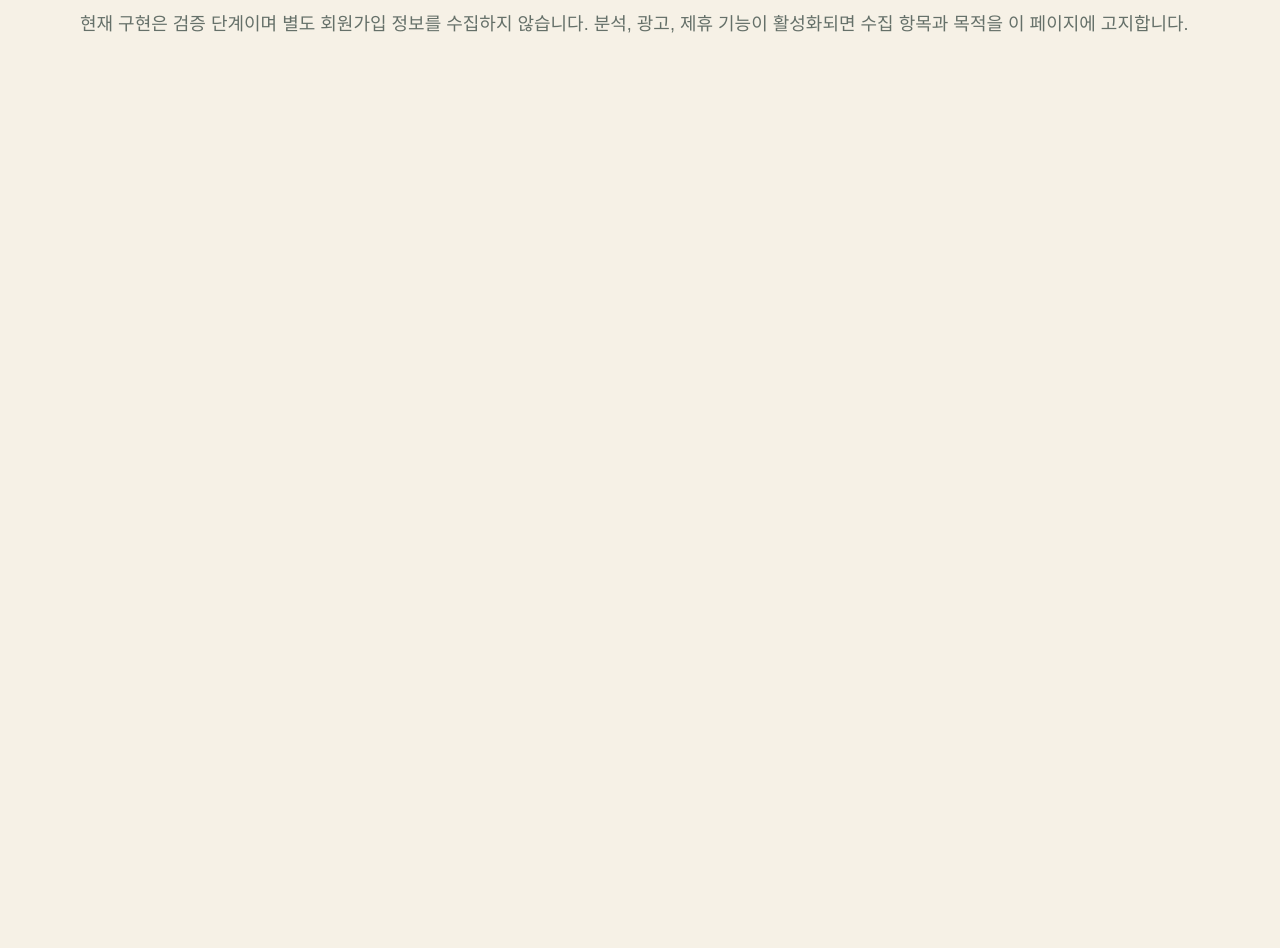
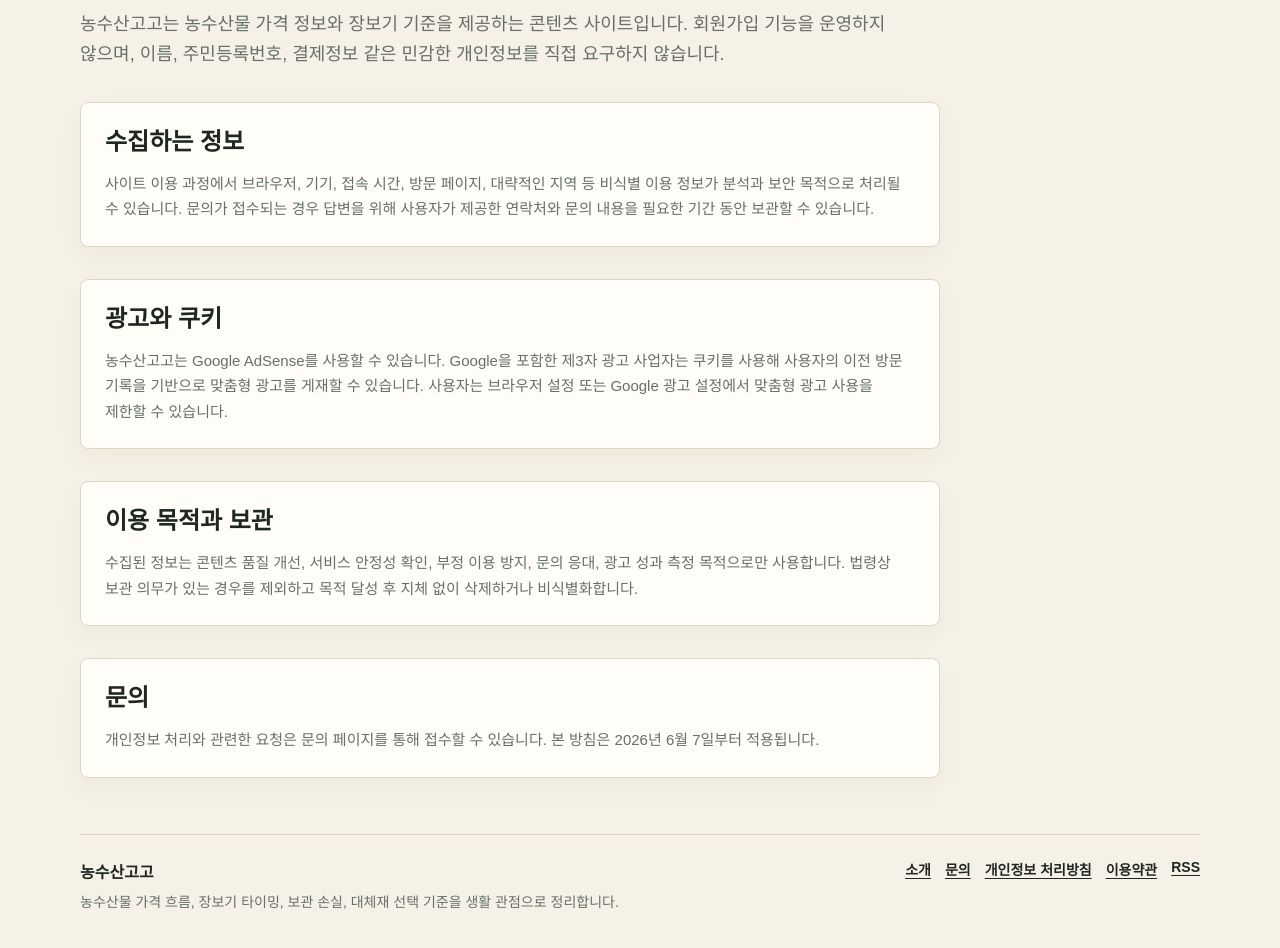
Before and after one commit to lsk7209/nongsusangogo.kr, a Next.js app: page /privacy in a window 1280 px wide. Shown: the part 180-1128 px from the top of the page. Before the commit the page ends 800 px from the top, so only its background shows below. Built offline with nearby package versions, Linux system fonts and the light colour scheme; no server answers; a web font is replaced by a local one.

Commit message:
Improve adsense approval readiness

```diff
--- a/app/api/status/route.ts
+++ b/app/api/status/route.ts
@@ -17,6 +17,11 @@ export const dynamic = "force-dynamic";
 export async function GET() {
   const dbConfigured = Boolean(process.env.TURSO_DATABASE_URL);
   const cronAuthConfigured = Boolean(process.env.CRON_SECRET);
+  const kamisApiConfigured = Boolean(
+    process.env.KAMIS_BASE_URL &&
+      process.env.KAMIS_CERT_ID &&
+      process.env.KAMIS_CERT_KEY,
+  );
   const db = dbConfigured ? createDatabase() : null;
   const readinessResult = await getReadiness(db);
   const readiness = readinessResult.readiness;
@@ -31,8 +36,13 @@ export async function GET() {
     readinessError: readinessResult.error,
     publicLaunchAllowed: readiness.publicLaunchAllowed,
     fixtureFallbackEnabled: canUseFixturePublicFallback(),
+    dataMode: kamisApiConfigured ? "kamis_api" : "fixture_fallback",
+    kamisApiConfigured,
     cronAuthConfigured,
-    operationalWarnings: operationalWarnings({ cronAuthConfigured }),
+    operationalWarnings: operationalWarnings({
+      cronAuthConfigured,
+      kamisApiConfigured,
+    }),
     blockedChecks: readiness.checks.filter(
       (check) => check.status === "pending" || check.status === "fail",
     ),
@@ -50,12 +60,21 @@ function publishedPageCount(pageCounts: Record<string, number> | undefined) {
   return pageCounts?.published ?? 0;
 }
 
-function operationalWarnings(options: { cronAuthConfigured: boolean }) {
+function operationalWarnings(options: {
+  cronAuthConfigured: boolean;
+  kamisApiConfigured: boolean;
+}) {
   const warnings: string[] = [];
 
   if (process.env.NODE_ENV === "production" && !options.cronAuthConfigured) {
     warnings.push(
       "CRON_SECRET is not configured; publish cron is unauthenticated.",
+    );
+  }
+
+  if (!options.kamisApiConfigured) {
+    warnings.push(
+      "KAMIS API credentials are not configured; price pages use fixture fallback data.",
     );
   }
 
--- a/app/globals.css
+++ b/app/globals.css
@@ -632,6 +632,46 @@ p {
   color: var(--muted);
 }
 
+.legal-page {
+  max-width: 860px;
+}
+
+.site-footer {
+  display: grid;
+  grid-template-columns: minmax(0, 1fr) auto;
+  gap: 24px;
+  align-items: start;
+  margin-top: 56px;
+  border-top: 1px solid var(--line);
+  padding-top: 24px;
+  color: var(--muted);
+}
+
+.site-footer strong {
+  display: block;
+  color: var(--fg);
+  font-size: 16px;
+}
+
+.site-footer p {
+  max-width: 580px;
+  margin: 8px 0 0;
+  font-size: 14px;
+}
+
+.site-footer nav {
+  display: flex;
+  flex-wrap: wrap;
+  justify-content: flex-end;
+  gap: 10px 14px;
+  font-size: 14px;
+  font-weight: 700;
+}
+
+.site-footer a {
+  color: var(--fg);
+}
+
 .tool {
   display: grid;
   gap: 14px;
@@ -756,6 +796,14 @@ p {
     padding: 18px;
   }
 
+  .site-footer {
+    grid-template-columns: 1fr;
+  }
+
+  .site-footer nav {
+    justify-content: flex-start;
+  }
+
   .chart-row {
     grid-template-columns: 80px 1fr 64px;
   }
--- a/app/layout.tsx
+++ b/app/layout.tsx
@@ -81,6 +81,22 @@ export default function RootLayout({
             </div>
           </nav>
           {children}
+          <footer className="site-footer">
+            <div>
+              <strong>농수산고고</strong>
+              <p>
+                농수산물 가격 흐름, 장보기 타이밍, 보관 손실, 대체재 선택
+                기준을 생활 관점으로 정리합니다.
+              </p>
+            </div>
+            <nav aria-label="사이트 정보">
+              <a href="/about">소개</a>
+              <a href="/contact">문의</a>
+              <a href="/privacy">개인정보 처리방침</a>
+              <a href="/terms">이용약관</a>
+              <a href="/rss.xml">RSS</a>
+            </nav>
+          </footer>
         </div>
         <nav className="bottom-tabs" aria-label="모바일 주요 메뉴">
           <a href="/">홈</a>
--- a/app/privacy/page.tsx
+++ b/app/privacy/page.tsx
@@ -1,12 +1,56 @@
+import type { Metadata } from "next";
+
+export const metadata: Metadata = {
+  title: "개인정보 처리방침",
+  description:
+    "농수산고고의 개인정보 수집 항목, 이용 목적, 보관 기준, 광고 및 분석 도구 사용 방침입니다.",
+  alternates: {
+    canonical: "https://nongsusangogo.kr/privacy",
+  },
+};
+
 export default function PrivacyPage() {
   return (
-    <main>
+    <main className="legal-page">
       <h1>개인정보 처리방침</h1>
       <p>
-        현재 구현은 검증 단계이며 별도 회원가입 정보를 수집하지 않습니다.
-        분석, 광고, 제휴 기능이 활성화되면 수집 항목과 목적을 이 페이지에
-        고지합니다.
+        농수산고고는 농수산물 가격 정보와 장보기 기준을 제공하는 콘텐츠
+        사이트입니다. 회원가입 기능을 운영하지 않으며, 이름, 주민등록번호,
+        결제정보 같은 민감한 개인정보를 직접 요구하지 않습니다.
       </p>
+      <section className="panel">
+        <h2>수집하는 정보</h2>
+        <p>
+          사이트 이용 과정에서 브라우저, 기기, 접속 시간, 방문 페이지, 대략적인
+          지역 등 비식별 이용 정보가 분석과 보안 목적으로 처리될 수 있습니다.
+          문의가 접수되는 경우 답변을 위해 사용자가 제공한 연락처와 문의 내용을
+          필요한 기간 동안 보관할 수 있습니다.
+        </p>
+      </section>
+      <section className="panel">
+        <h2>광고와 쿠키</h2>
+        <p>
+          농수산고고는 Google AdSense를 사용할 수 있습니다. Google을 포함한
+          제3자 광고 사업자는 쿠키를 사용해 사용자의 이전 방문 기록을 기반으로
+          맞춤형 광고를 게재할 수 있습니다. 사용자는 브라우저 설정 또는 Google
+          광고 설정에서 맞춤형 광고 사용을 제한할 수 있습니다.
+        </p>
+      </section>
+      <section className="panel">
+        <h2>이용 목적과 보관</h2>
+        <p>
+          수집된 정보는 콘텐츠 품질 개선, 서비스 안정성 확인, 부정 이용 방지,
+          문의 응대, 광고 성과 측정 목적으로만 사용합니다. 법령상 보관 의무가
+          있는 경우를 제외하고 목적 달성 후 지체 없이 삭제하거나 비식별화합니다.
+        </p>
+      </section>
+      <section className="panel">
+        <h2>문의</h2>
+        <p>
+          개인정보 처리와 관련한 요청은 문의 페이지를 통해 접수할 수 있습니다.
+          본 방침은 2026년 6월 7일부터 적용됩니다.
+        </p>
+      </section>
     </main>
   );
 }
```
Also changed, not shown: app/about/page.tsx (+30 -3 lines), app/contact/page.tsx (+40 -2 lines), app/items/[slug]/page.tsx (+8 -1 lines), app/page.tsx (+10 -10 lines), app/terms/page.tsx (+45 -4 lines), components/disclosure.tsx (+4 -4 lines), 1 other file (tests, documents, lock files or other folders).
